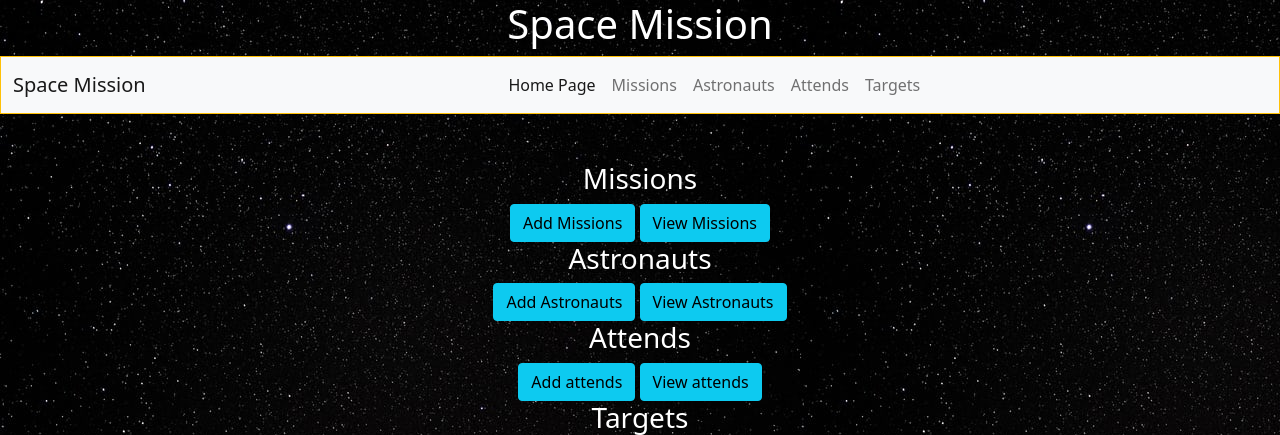
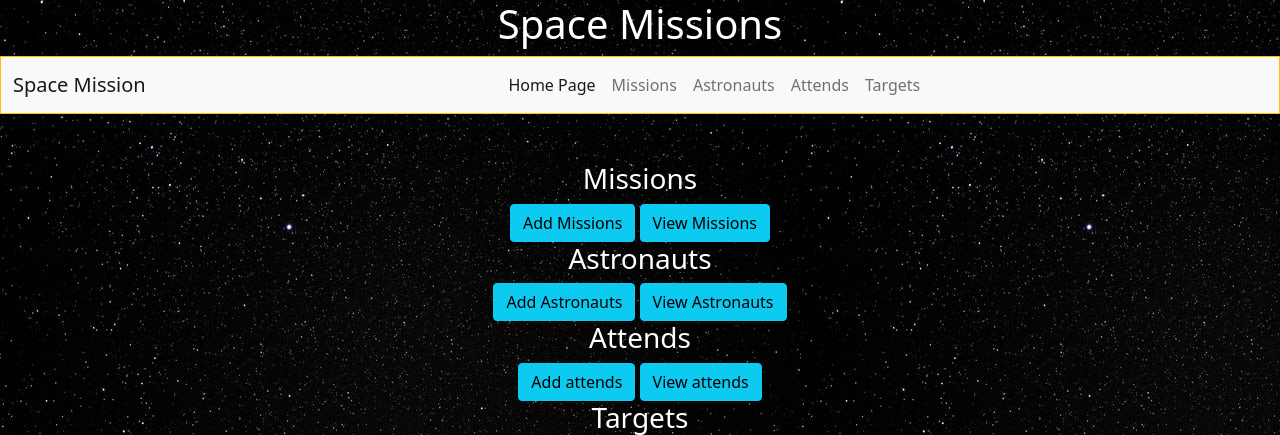
Before and after one commit to akhal8/space, a PHP site: page / in a window 1280 px wide. Shown: the top 435 px of the page. Run offline with PHP 8.4, Linux system fonts and the light colour scheme.

Commit message:
Final Commit

```diff
--- a/index.php
+++ b/index.php
@@ -5,20 +5,20 @@
         <!--links which are used to connect with bootstrap framework css and js latest version-->
         <link href="https://cdn.jsdelivr.net/npm/bootstrap@5.1.1/dist/css/bootstrap.min.css" rel="stylesheet">
         <script src="https://cdn.jsdelivr.net/npm/bootstrap@5.1.1/dist/js/bootstrap.bundle.min.js"></script>
+        <!-- background to put the image in the background of the page-->
         <style>
           body {
             background-image: url("space.jpg");
           }
           </style>
     </head>
-    <!-- background to put the image in the background of the page-->
     <body>
         <!-- Using bootstrap to create a class row which create a space like a row at the top of the page.
         Inside the space created a column which uses the whole space of row to add a heading in black colour and in the middle of the page.-->
         <div class="row">
             <div class="col d-flex justify-content-center text-white">
             <!--using heading 1 for the title-->
-            <h1>Space Mission</h1>
+            <h1>Space Missions</h1>
         </div>
       </div>
         <nav class="navbar navbar-expand-lg navbar-light bg-light border border-warning">
```
